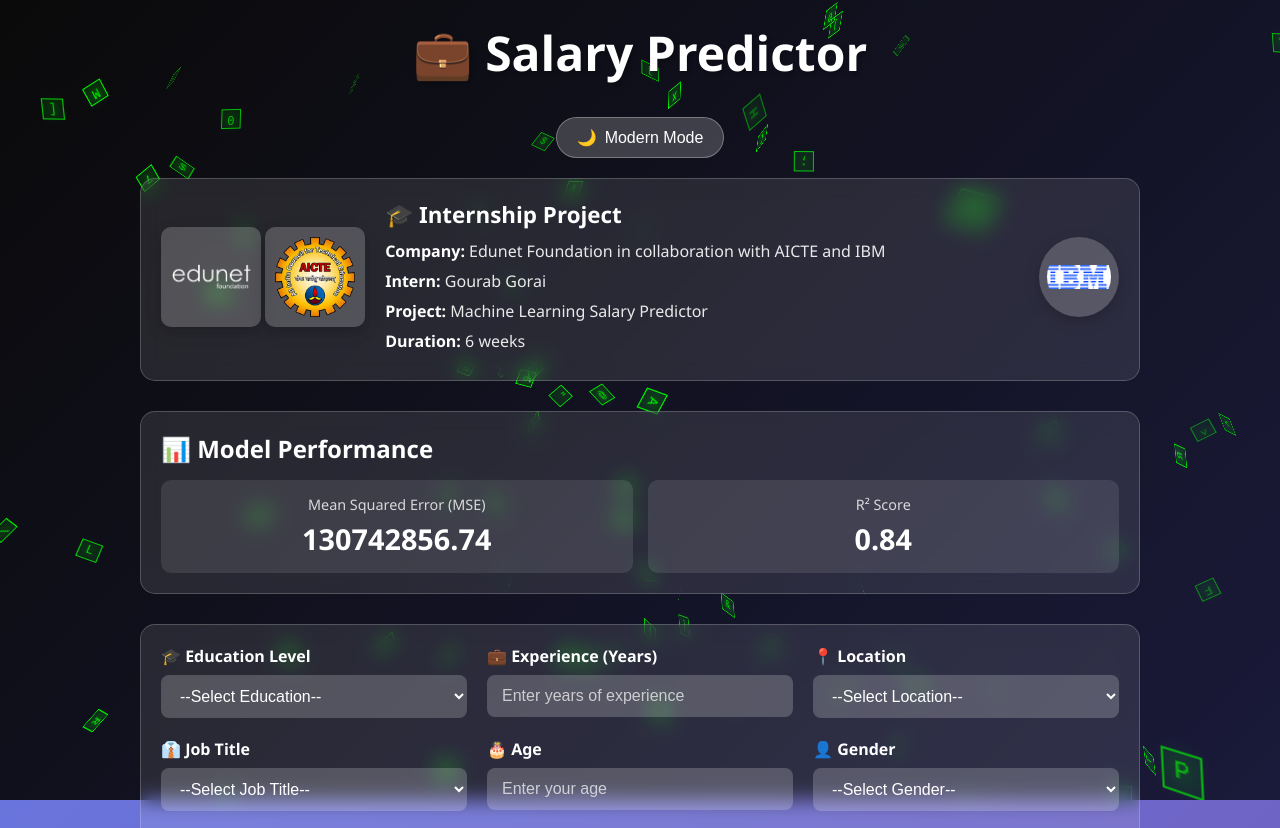
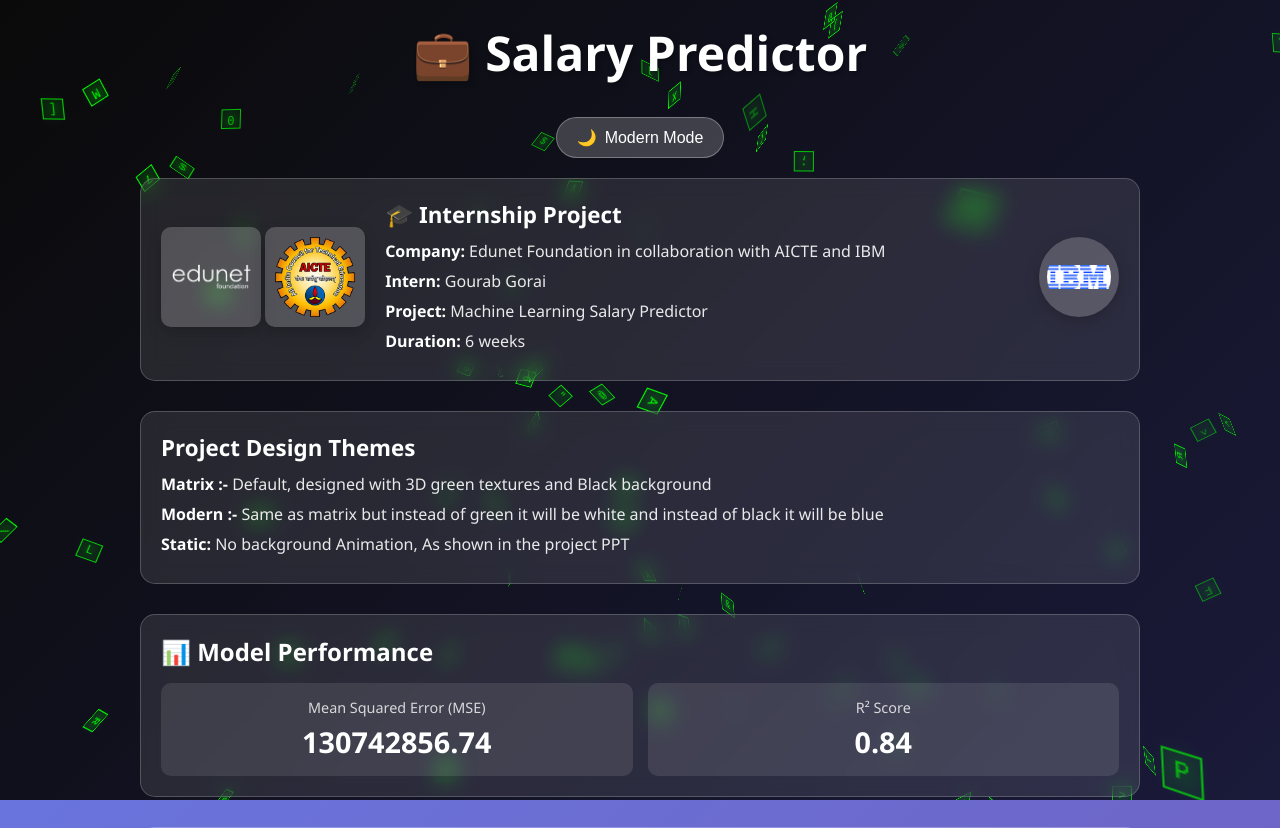
Before and after one commit to GourabGorai/IBMInternshipProject, a Flask app: page / in a window 1280 px wide. Shown: the top 828 px of the page. Run offline with Flask 3, Linux system fonts and the light colour scheme.

Commit message:
Update index.html

```diff
--- a/templates/index.html
+++ b/templates/index.html
@@ -35,7 +35,16 @@
             </div>
         </div>
     </div>
-
+    <div class="internship-info">
+        <div class="internship-card">
+            <div class="internship-details">
+                <h3>Project Design Themes</h3>
+                <p><strong>Matrix :- </strong> Default, designed with 3D green textures and Black background</p>
+                <p><strong>Modern :-</strong> Same as matrix but instead of green it will be white and instead of black it will be blue</p>
+                <p><strong>Static:</strong> No background Animation, As shown in the project PPT</p>
+            </div>
+        </div>
+    </div>
     <!-- Flash Messages -->
     {% with messages = get_flashed_messages(with_categories=true) %}
         {% if messages %}
```
